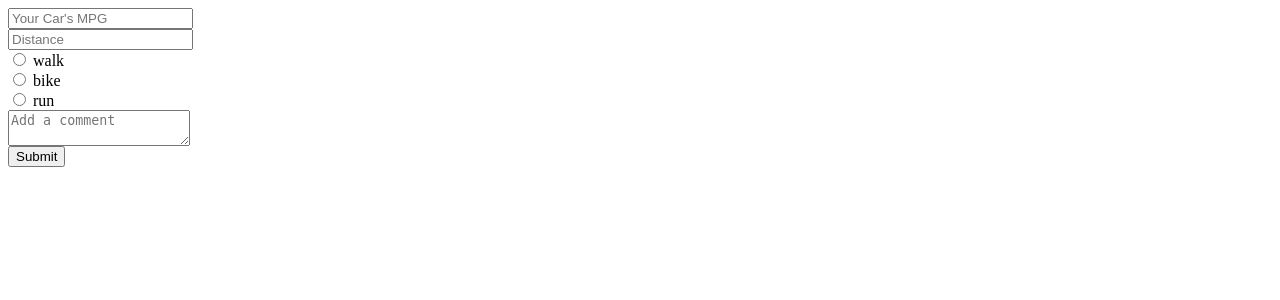
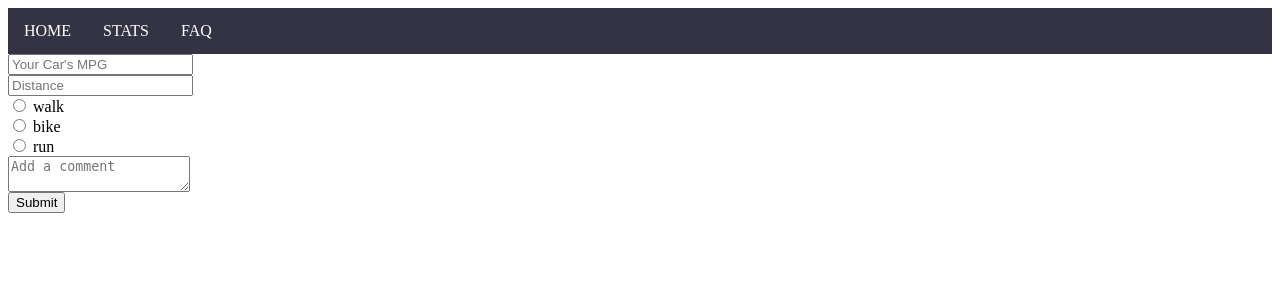
Before and after one commit to vfigueroa/ANewPath, a Python web app: template templates/index.html in a window 1280 px wide. Shown: the top 300 px of the page. Run offline with Jinja, Linux system fonts and the light colour scheme; the template is opened without the code that fills it, so the values that code supplies are empty.

Commit message:
Added a navigation menu in html

```diff
--- a/index.html
+++ b/index.html
@@ -1,5 +1,6 @@
 <html>
   <head>
+    <link rel="stylesheet" type="text/css" href="templates/style.css">
     <script>
     	/*eslint-disable no-new-object */
     	function sendRequest(destinaionUrl, callbackFunction, parameters) {
@@ -44,6 +45,11 @@
 	</script>
   </head>
   <body>
+    <ul style="float:center">
+      <li><a class="active" href="#home">HOME</a></li>
+      <li><a href="#news">STATS</a></li>
+      <li ><a href="#contact">FAQ</a></li>
+    </ul>
     <div id="errorarea" style="color: red; font-weight: bold; text-align: center;"></div>
     <div id="messagearea"></div>
     <input id = 'textfield'>
--- a/templates/index.html
+++ b/templates/index.html
@@ -1,5 +1,30 @@
 <html>
   <head>
+    <style>
+      ul {
+          list-style-type: none;
+          margin: 0;
+          padding: 0;
+          overflow: hidden;
+          background-color: #334;
+      }
+
+      li {
+          float: left;
+      }
+
+      li a {
+          display: block;
+          color: white;
+          text-align: center;
+          padding: 14px 16px;
+          text-decoration: none;
+      }
+
+      li a:hover {
+          background-color: #111;
+      }
+    </style>
     <script>
     	/*eslint-disable no-new-object */
     	/*function sendRequest(destinaionUrl, callbackFunction, parameters) {
@@ -44,6 +69,11 @@
 	</script>
   </head>
   <body>
+    <ul style="float:center">
+      <li><a class="active" href="/">HOME</a></li>
+      <li><a href="/report">STATS</a></li>
+      <li ><a href="/login">FAQ</a></li>
+    </ul>
     <div id="errorarea" style="color: red; font-weight: bold; text-align: center;"></div>
     <div id="messagearea"></div>
     <form action ="/data" method="post">
--- a/templates/report.html
+++ b/templates/report.html
@@ -3,6 +3,6 @@
 		<title>Your Impact</title>
 	</head>
 	<body>
-		<p> Hey you saved the world by {{transportation}} for {{distance}} miles. Driving your car would have produced {{co2}} pounds of CO2
+		<p> Hey you saved the world by {{transportation}} for {{distance}} miles
 	</body>
 </html>
```
Also changed, not shown: index.yaml (added, +17 -0 lines), stylesheets/style.css (+23 -0 lines).
